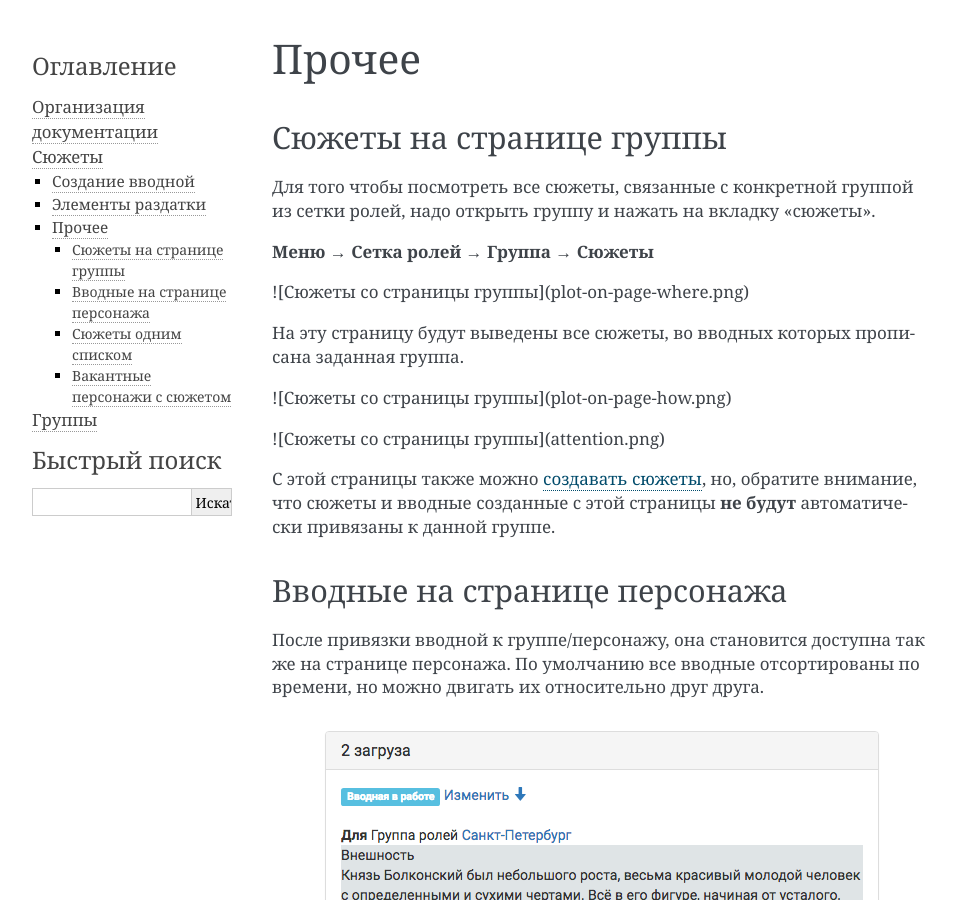
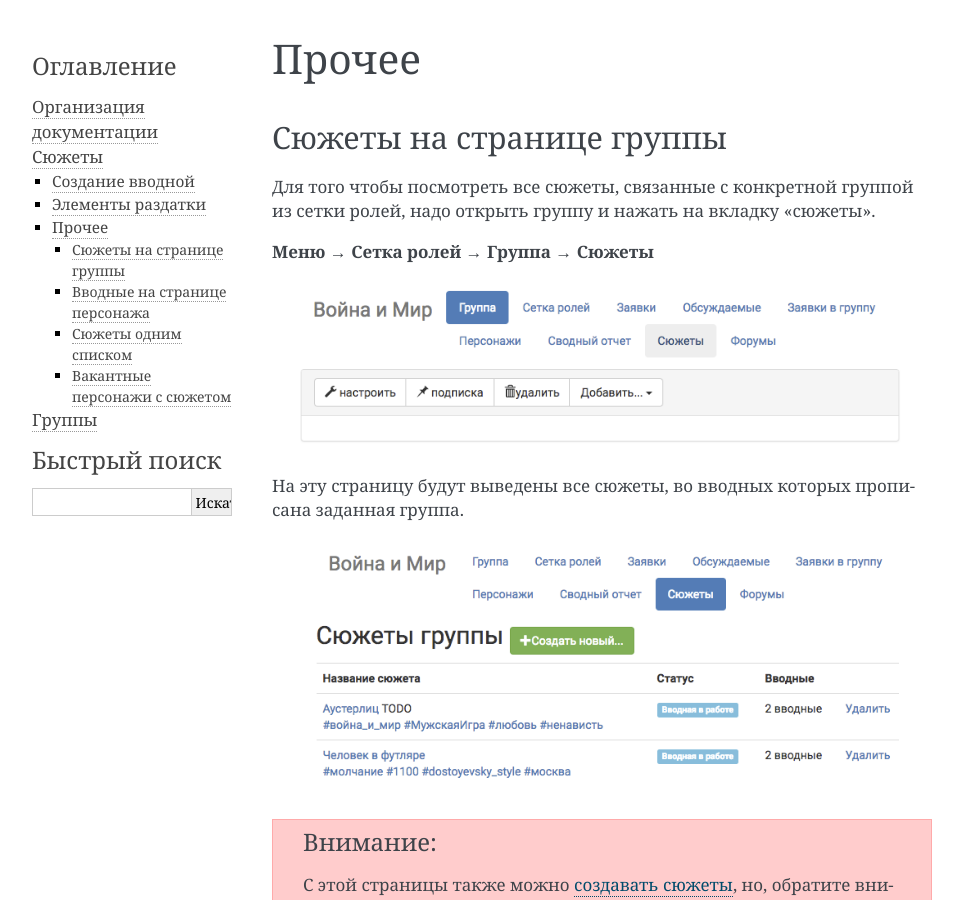
Before and after one commit to joinrpg/joinrpg-docs, a Sphinx documentation site: the page built from docs/plot/other.rst, in a window 1280 px wide and 900 px high. Shown: the whole window, without its empty margins (148-1111 px from the left). Built offline with Sphinx 7.4.7, drawn with Linux system fonts in a browser that asks for light colours; pages that are not in the unit, such as notebooks, are missing from menus; some of the changed lines change nothing that is shown.

Commit message:
Update other.rst

```diff
--- a/docs/plot/other.rst
+++ b/docs/plot/other.rst
@@ -7,27 +7,19 @@
 **Меню → Сетка ролей → Группа → Сюжеты**
 
 
-.. figure::
+.. figure:: plot-on-page-where.png
        :scale: 100 %
        :align: center
-       :alt:
-![Сюжеты со страницы группы](plot-on-page-where.png)
+       :alt: Сюжеты со страницы группы
 
 На эту страницу будут выведены все сюжеты, во вводных которых прописана заданная группа.
 
-.. figure::
+.. figure:: plot-on-page-how.png
        :scale: 100 %
        :align: center
-       :alt:
-![Сюжеты со страницы группы](plot-on-page-how.png)
+       :alt: Сюжеты со страницы группы
 
-.. figure::
-       :scale: 100 %
-       :align: center
-       :alt:
-![Сюжеты со страницы группы](attention.png)
-
-С этой страницы также можно `создавать сюжеты <http://docs.joinrpg.ru/ru/latest/plot/creating-plot.html>`_, но, обратите внимание, что сюжеты и вводные созданные с этой страницы **не будут** автоматически привязаны к данной группе.
+.. attention:: С этой страницы также можно `создавать сюжеты <http://docs.joinrpg.ru/ru/latest/plot/creating-plot.html>`_, но, обратите внимание, что сюжеты и вводные созданные с этой страницы **не будут** автоматически привязаны к данной группе.
 
 Вводные на странице персонажа
 ------------------------------
```
